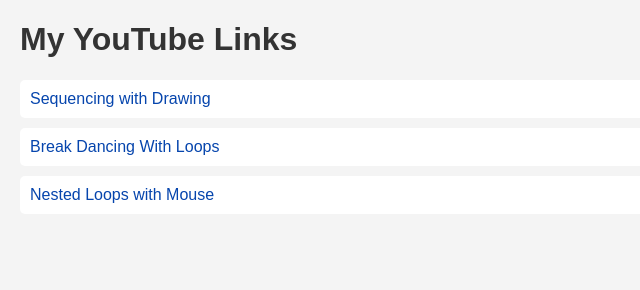
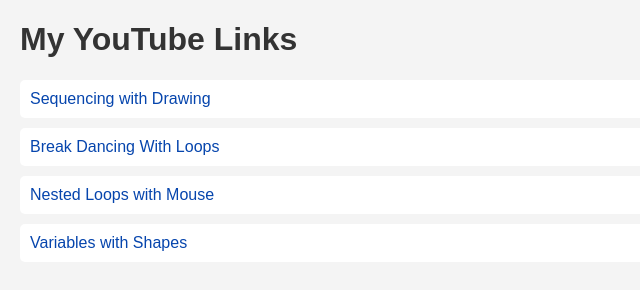
Before and after one commit to nparimoo13/Videos-Website, a plain HTML site: page index.html in a window 1280 px wide. Shown: the whole page, without its empty margins (0-640 px from the left). Drawn offline with Linux system fonts and the light colour scheme.

Commit message:
Update index.html

```diff
--- a/index.html
+++ b/index.html
@@ -38,6 +38,7 @@
         <li><a href="https://www.youtube.com/watch?v=GXfbwn_eywU" target="_blank">Sequencing with Drawing</a></li>
         <li><a href="https://youtu.be/cfSKGXBNCZE" target="_blank">Break Dancing With Loops</a></li>
         <li><a href="https://www.youtube.com/watch?v=l62DWtpuwb4" target="_blank">Nested Loops with Mouse</a></li>
+        <li><a href="https://www.youtube.com/watch?v=LhnOBRjRtJs" target="_blank">Variables with Shapes</a></li>
 <!--         <li><a href="https://www.youtube.com/watch?v=GXfbwn_eywU" target="_blank">Conditional loops with a soccer ball</a></li>
         <li><a href="https://www.youtube.com/watch?v=6lDcBd--egw" target="_blank">Conditional Statements with archery</a></li>
         <li><a href="https://www.youtube.com/watch?v=gwtQPaLfzxM" target="_blank">Nested Conditionals with Penguin</a></li>
```
